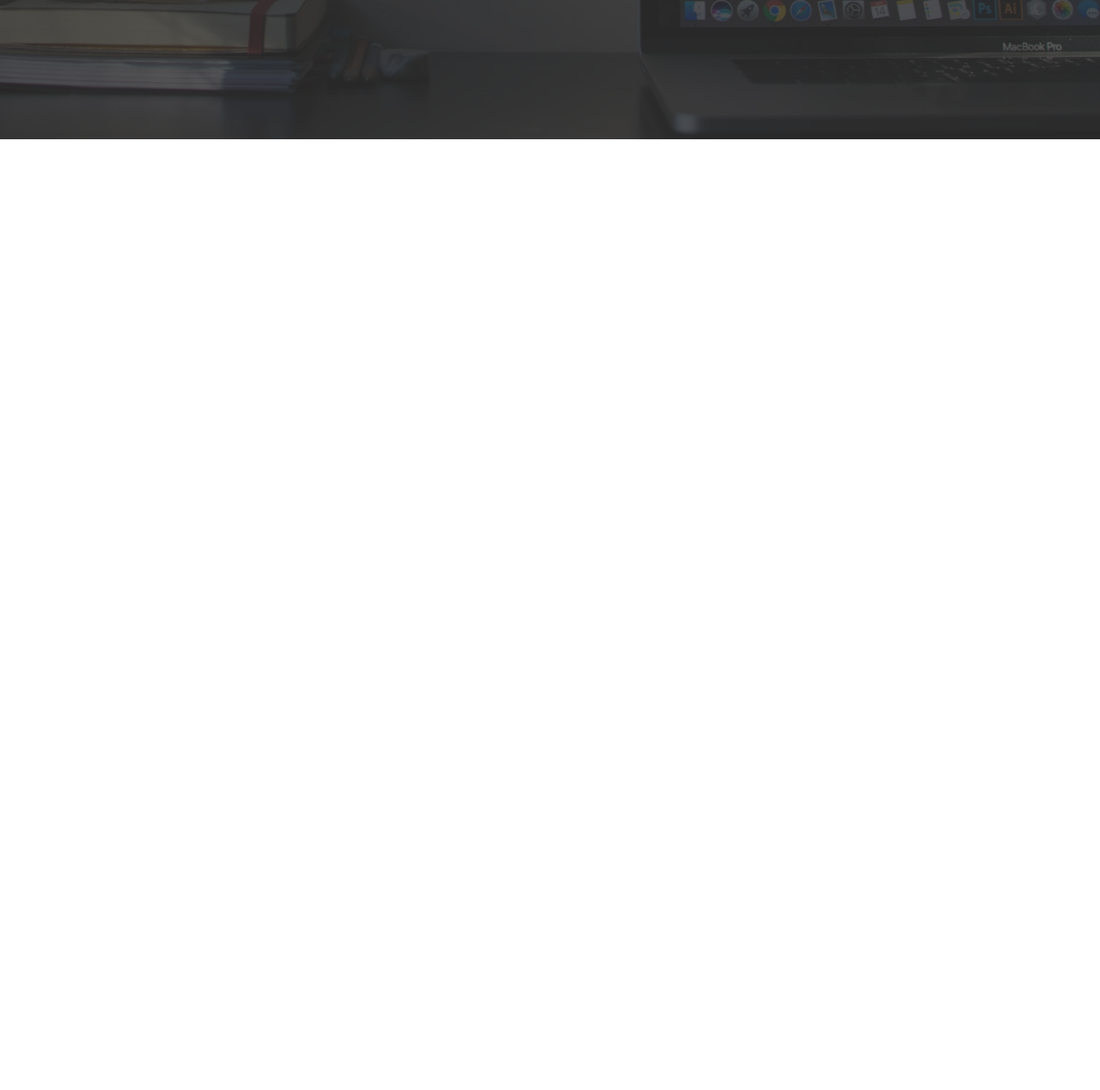
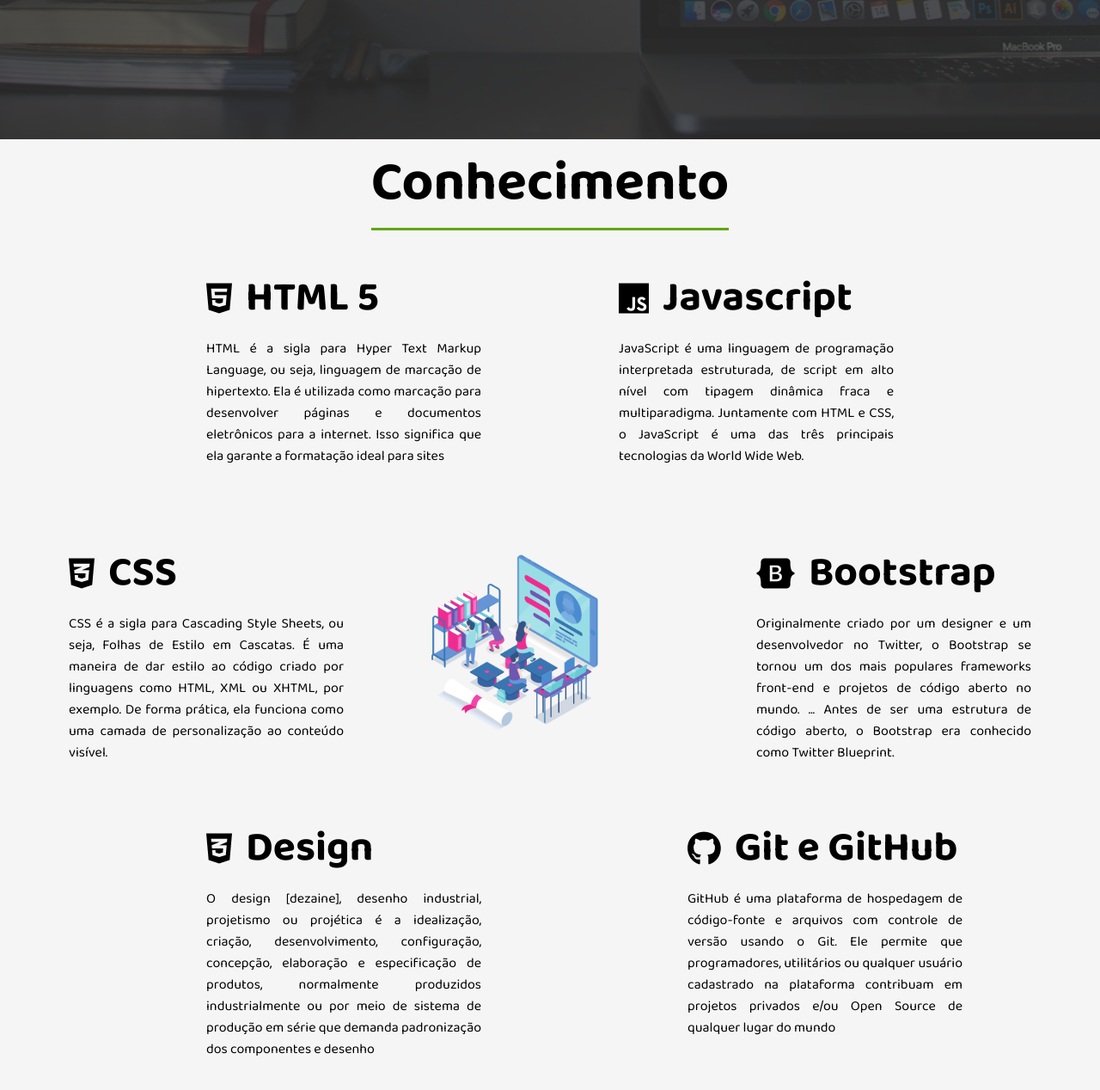
Before and after one commit to ALESSANDRODASILVALIMA/web-site, a plain HTML site: page index.html in a window 1280 px wide. Shown: the part 638-1906 px from the top of the page at 86% size. Before the commit the page ends 800 px from the top, so only its background shows below. Drawn offline with Linux system fonts and the light colour scheme.

Commit message:
:package: Conhecimento

```diff
--- a/css/style.css
+++ b/css/style.css
@@ -192,3 +192,98 @@ header {
 .menu-link:hover{
   color: #60a710;
 }
+
+.sessao-conhecimento{
+  width: 100%;
+  height: 100vh;
+  background-color: #f5f5f5f5;
+  position: relative;
+
+}
+
+.sessao-header{
+  display: flex;
+  align-items: center;
+  justify-content: center;
+
+}
+
+.sessao-header h1{
+  text-align: center;
+  font-family: var(--font-primary);
+  font-size: 4rem;
+  border-bottom: solid 3px #60a710;
+  margin-bottom: 2.5rem;
+}
+
+.conhecimento-header h1{
+  font-family: var(--font-primary);
+  font-size: 3rem;
+  padding-left: 1rem;
+}
+
+.conhecimentos{
+  display: grid;
+  grid-template-columns: repeat(16, 2fr);
+  grid-template-rows: repeat(6, 10rem);
+  background-color: #f5f5f5f5;
+  row-gap: 6;
+}
+
+.conhecimento-header{
+  display: flex; /*faz itens fica um ao lado do outro*/
+  align-items: center;
+}
+
+.conhecimento-header i{
+font-size: 2.5rem;
+align-items: center;
+}
+
+.conhecimento-text{
+  text-align: justify;
+  font-family: var(--font-primary);
+  font-size: 1rem;
+  margin-top: 0.5rem;
+}
+
+.conhecimento-img{
+  grid-column: 7 / 10;
+  grid-row: 3 / 10;
+  width: 100%;
+}
+
+.conhecimento-img img{
+  object-fit: cover;
+  width: 100%;
+}
+
+.conhecimento:nth-child(1){
+  grid-column: 4 / 8;
+  grid-row: 1 / 3;
+}
+
+.conhecimento:nth-child(2){
+  grid-column: 2 / 6;
+  grid-row: 3 / 5;
+}
+
+.conhecimento:nth-child(3){
+  grid-column: 4 / 8;
+  grid-row: 5 / -1;
+}
+
+.conhecimento:nth-child(4){
+  grid-column: 10 / 14;
+  grid-row: 1 / 3;
+}
+
+.conhecimento:nth-child(5){
+  grid-column: 12 / 16;
+  grid-row: 3 / 5;
+}
+
+.conhecimento:nth-child(6 ){
+  grid-column: 11 / 15;
+  grid-row: 5 / -1;
+}
--- a/index.html
+++ b/index.html
@@ -39,7 +39,7 @@
 
         </header>
 
-        <div class="slider-bar">
+        <aside class="slider-bar">
             <nav>
                 <ul class="menu">
                     <li class="menu-item"><a href="" class="menu-link">Home</a></li>
@@ -54,8 +54,79 @@
                 <a href="#"><i class="fab fa-linkedin-in"></i></i></a>
                 <a href="#"><i class="fab fa-github"></i></i></a>
             </div>
-        </div>
+        </aside>
     </div>
+
+    <section class="sessao-conhecimento">
+        <section class="sessao-header">
+            <h1 class="sessao-title">Conhecimento</h1>
+        </section>
+        <section class="conhecimentos">
+            <div class="conhecimento">
+                <div class="conhecimento-header">
+                    <i class="fab fa-html5"></i>
+                    <h1>HTML 5</h1>
+                </div>
+                <div class="conhecimento-text">
+                    <p>HTML é a sigla para Hyper Text Markup Language, ou seja, linguagem de marcação de hipertexto. Ela é utilizada como marcação para desenvolver páginas e documentos eletrônicos para a internet. Isso significa que ela garante a formatação ideal para sites</p>
+                </div>
+            </div>
+
+            <div class="conhecimento">
+                <div class="conhecimento-header">
+                    <i class="fab fa-css3-alt"></i>
+                    <h1>CSS</h1>
+                </div>
+                <div class="conhecimento-text">
+                    <p>CSS é a sigla para Cascading Style Sheets, ou seja, Folhas de Estilo em Cascatas. É uma maneira de dar estilo ao código criado por linguagens como HTML, XML ou XHTML, por exemplo. De forma prática, ela funciona como uma camada de personalização ao conteúdo visível.</p>
+                </div>
+            </div>
+
+            <div class="conhecimento">
+                <div class="conhecimento-header">
+                    <i class="fab fa-css3-alt"></i>
+                    <h1>Design</h1>
+                </div>
+                <div class="conhecimento-text">
+                    <p>O design [dezaine], desenho industrial, projetismo ou projética é a idealização, criação, desenvolvimento, configuração, concepção, elaboração e especificação de produtos, normalmente produzidos industrialmente ou por meio de sistema de produção em série que demanda padronização dos componentes e desenho</p>
+                </div>
+            </div>
+
+            <div class="conhecimento">
+                <div class="conhecimento-header">
+                    <i class="fab fa-js"></i>
+                    <h1>Javascript</h1>
+                </div>
+                <div class="conhecimento-text">
+                    <p>JavaScript é uma linguagem de programação interpretada estruturada, de script em alto nível com tipagem dinâmica fraca e multiparadigma. Juntamente com HTML e CSS, o JavaScript é uma das três principais tecnologias da World Wide Web.</p>
+                </div>
+            </div>
+
+            <div class="conhecimento">
+                <div class="conhecimento-header">
+                    <i class="fab fa-bootstrap"></i>
+                    <h1>Bootstrap</h1>
+                </div>
+                <div class="conhecimento-text">
+                    <p>Originalmente criado por um designer e um desenvolvedor no Twitter, o Bootstrap se tornou um dos mais populares frameworks front-end e projetos de código aberto no mundo. ... Antes de ser uma estrutura de código aberto, o Bootstrap era conhecido como Twitter Blueprint.</p>
+                </div>
+            </div>
+
+            <div class="conhecimento">
+                <div class="conhecimento-header">
+                    <i class="fab fa-github"></i>
+                    <h1>Git e GitHub</h1>
+                </div>
+                <div class="conhecimento-text">
+                    <p>GitHub é uma plataforma de hospedagem de código-fonte e arquivos com controle de versão usando o Git. Ele permite que programadores, utilitários ou qualquer usuário cadastrado na plataforma contribuam em projetos privados e/ou Open Source de qualquer lugar do mundo</p>
+                </div>
+            </div>
+            <div class="conhecimento-img">
+                <img src="/img/conhecimentos.png">
+            </div>
+
+        </section>
+    </section>
 
     <script src="./js/script.js"></script>
 </body>
```
